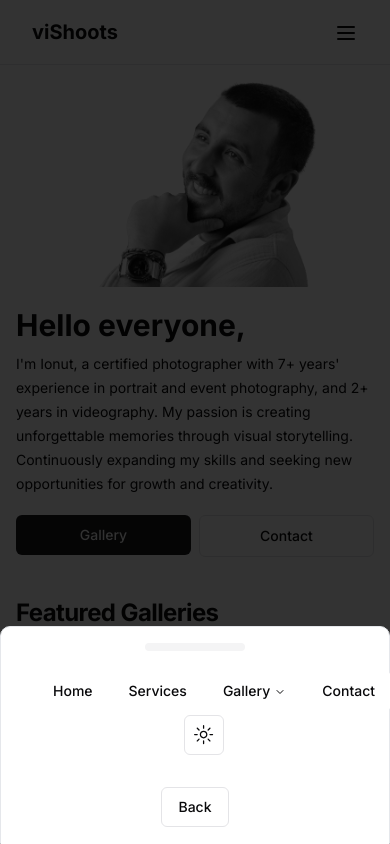
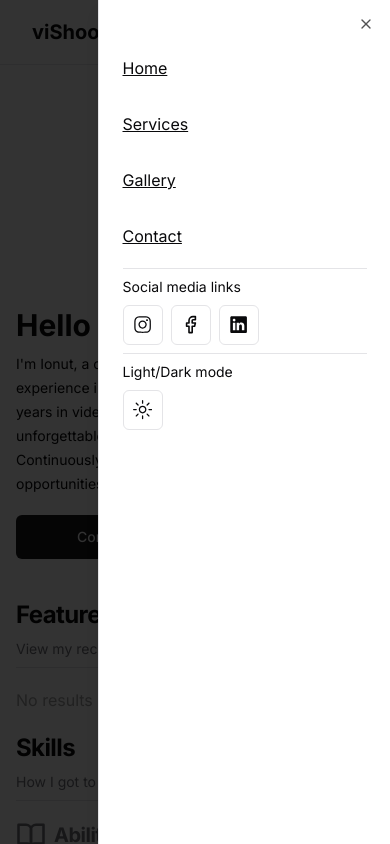
Before and after one commit to gileanu/vishoots, a Next.js app: page / in a window 390 px wide. Both pictures are taken after a click on the button 346 px from the left and 33 px from the top of the page. Shown: the top 844 px of the page. Built offline with nearby package versions, Linux system fonts and the light colour scheme.

Commit message:
[feat] better mobile menu

```diff
--- a/app/(root)/components/mobile-herosec.tsx
+++ b/app/(root)/components/mobile-herosec.tsx
@@ -2,6 +2,7 @@ import { motion } from "framer-motion";
 import { Button } from "@/components/ui/button";
 import Image from "next/image";
 import Mirlea from "@/public/assets/mirlea.png";
+import Link from "next/link";
 
 export const HeroMobile = () => {
   const heroText = "Hello everyone,".split(" ");
@@ -44,19 +45,24 @@ export const HeroMobile = () => {
             </motion.span>
           ))}
         </div>
-        <motion.div
-          initial={{ opacity: 0 }}
-          animate={{ opacity: 1 }}
-          transition={{ duration: 0.25 }}
-          className="w-full flex pt-5 sm:flex"
-        >
-          <Button variant="default" className="p-5 mr-2 w-1/2 sm:w-1/4">
-            Gallery
+        <div className="w-full items-center flex pt-5 sm:flex">
+          <Button
+            asChild
+            variant="default"
+            size="lg"
+            className="mr-2 w-1/2 sm:w-1/4"
+          >
+            <Link href="/contact">Contact</Link>
           </Button>
-          <Button variant="outline" className="p-5 w-1/2 sm:w-1/4">
-            Contact
+          <Button
+            asChild
+            variant="outline"
+            size="lg"
+            className="w-1/2 sm:w-1/4"
+          >
+            <Link href="/gallery">Gallery</Link>
           </Button>
-        </motion.div>
+        </div>
       </div>
       <div className="w-3/4 pb-5">
         <Image src={Mirlea} alt="Ionut Vilea" />
--- a/app/(root)/page.tsx
+++ b/app/(root)/page.tsx
@@ -56,11 +56,16 @@ export default function Home() {
                 </motion.span>
               ))}
             </div>
-            <div className="w-full pt-3">
-              <Button variant="default" className="p-5 mr-2 w-1/4">
+            <div className="w-full pt-3 justify-center items-center">
+              <Button
+                asChild
+                variant="default"
+                size="lg"
+                className="mr-2 w-1/3"
+              >
                 <Link href="/contact">Contact</Link>
               </Button>
-              <Button variant="outline" className="p-5 w-1/4">
+              <Button asChild variant="secondary" size="lg" className="w-1/3">
                 <Link href="/gallery">Gallery</Link>
               </Button>
             </div>
--- a/components/mobile-menu.tsx
+++ b/components/mobile-menu.tsx
@@ -1,42 +1,82 @@
 import {
-  Drawer,
-  DrawerClose,
-  DrawerContent,
-  DrawerDescription,
-  DrawerFooter,
-  DrawerHeader,
-  DrawerTitle,
-  DrawerTrigger,
-} from "@/components/ui/drawer";
-import { Button } from "@/components/ui/button";
-import { MenuIcon } from "lucide-react";
-import { NavBarItems } from "./navbar-menu-items";
+  Sheet,
+  SheetClose,
+  SheetContent,
+  SheetHeader,
+  SheetTrigger,
+} from "@/components/ui/sheet";
+
+import { LucideFacebook, MenuIcon } from "lucide-react";
+import Link from "next/link";
+import { Button } from "./ui/button";
+import { InstagramLogoIcon, LinkedInLogoIcon } from "@radix-ui/react-icons";
 import { ModeToggle } from "./theme-toggle";
-import Link from "next/link";
+import { Separator } from "./ui/separator";
 
 export function MobileDrawer() {
   return (
-    <Drawer>
-      <DrawerTrigger>
-        <MenuIcon />
-      </DrawerTrigger>
-      <DrawerContent>
-        <DrawerHeader>
-          <div className="">
-            <div className="pl-5 pt-1 flex-auto">
-              <NavBarItems />
-            </div>
-            <div className="pt-1 justify-end">
-              <ModeToggle />
-            </div>
+    <Sheet>
+      <SheetTrigger>
+        <MenuIcon></MenuIcon>
+      </SheetTrigger>
+      <SheetContent>
+        <SheetHeader>
+          <SheetClose asChild>
+            <Link
+              className="text-left text-md rounded-md py-3 mt-5 underline"
+              href="/"
+            >
+              Home
+            </Link>
+          </SheetClose>
+          <SheetClose asChild>
+            <Link
+              className="text-left text-md rounded-md py-3 underline"
+              href="/services"
+            >
+              Services
+            </Link>
+          </SheetClose>
+          <SheetClose asChild>
+            <Link
+              className="text-left text-md rounded-md py-3 underline"
+              href="/gallery"
+            >
+              Gallery
+            </Link>
+          </SheetClose>
+          <SheetClose asChild>
+            <Link
+              className="text-left text-md rounded-md py-3 underline"
+              href="/contact"
+            >
+              Contact
+            </Link>
+          </SheetClose>
+          <Separator decorative className="my-4" />
+          <p className="text-left text-sm">Social media links</p>
+          <div className="inline-flex gap-2">
+            <Button asChild variant="outline" size="icon">
+              <Link target="_blank" href="https://www.instagram.com/vi.shoots/">
+                <InstagramLogoIcon className="h-[1.2rem] w-[1.2rem]" />
+              </Link>
+            </Button>
+            <Button asChild variant="outline" size="icon">
+              <Link target="_blank" href="https://www.instagram.com/vi.shoots/">
+                <LucideFacebook className="h-[1.2rem] w-[1.2rem]" />
+              </Link>
+            </Button>
+            <Button asChild variant="outline" size="icon">
+              <Link target="_blank" href="https://www.instagram.com/vi.shoots/">
+                <LinkedInLogoIcon className="h-[1.2rem] w-[1.2rem]" />
+              </Link>
+            </Button>
           </div>
-        </DrawerHeader>
-        <DrawerFooter>
-          <DrawerClose>
-            <Button variant="outline">Back</Button>
-          </DrawerClose>
-        </DrawerFooter>
-      </DrawerContent>
-    </Drawer>
+          <Separator decorative className="" />
+          <p className="text-left text-sm">Light/Dark mode</p>
+          <ModeToggle />
+        </SheetHeader>
+      </SheetContent>
+    </Sheet>
   );
 }
--- a/components/ui/button.tsx
+++ b/components/ui/button.tsx
@@ -1,8 +1,8 @@
-import * as React from "react"
-import { Slot } from "@radix-ui/react-slot"
-import { cva, type VariantProps } from "class-variance-authority"
+import * as React from "react";
+import { Slot } from "@radix-ui/react-slot";
+import { cva, type VariantProps } from "class-variance-authority";
 
-import { cn } from "@/lib/utils"
+import { cn } from "@/lib/utils";
 
 const buttonVariants = cva(
   "inline-flex items-center justify-center whitespace-nowrap rounded-md text-sm font-medium ring-offset-background transition-colors focus-visible:outline-none focus-visible:ring-2 focus-visible:ring-ring focus-visible:ring-offset-2 disabled:pointer-events-none disabled:opacity-50",
@@ -15,7 +15,7 @@ const buttonVariants = cva(
         outline:
           "border border-input bg-background hover:bg-accent hover:text-accent-foreground",
         secondary:
-          "bg-secondary text-secondary-foreground hover:bg-secondary/80",
+          "bg-secondary border text-secondary-foreground hover:bg-secondary/20",
         ghost: "hover:bg-accent hover:text-accent-foreground",
         link: "text-primary underline-offset-4 hover:underline",
       },
@@ -31,26 +31,26 @@ const buttonVariants = cva(
       size: "default",
     },
   }
-)
+);
 
 export interface ButtonProps
   extends React.ButtonHTMLAttributes<HTMLButtonElement>,
     VariantProps<typeof buttonVariants> {
-  asChild?: boolean
+  asChild?: boolean;
 }
 
 const Button = React.forwardRef<HTMLButtonElement, ButtonProps>(
   ({ className, variant, size, asChild = false, ...props }, ref) => {
-    const Comp = asChild ? Slot : "button"
+    const Comp = asChild ? Slot : "button";
     return (
       <Comp
         className={cn(buttonVariants({ variant, size, className }))}
         ref={ref}
         {...props}
       />
-    )
+    );
   }
-)
-Button.displayName = "Button"
+);
+Button.displayName = "Button";
 
-export { Button, buttonVariants }
+export { Button, buttonVariants };
--- /dev/null
+++ b/components/ui/collapsible.tsx
@@ -0,0 +1,11 @@
+"use client"
+
+import * as CollapsiblePrimitive from "@radix-ui/react-collapsible"
+
+const Collapsible = CollapsiblePrimitive.Root
+
+const CollapsibleTrigger = CollapsiblePrimitive.CollapsibleTrigger
+
+const CollapsibleContent = CollapsiblePrimitive.CollapsibleContent
+
+export { Collapsible, CollapsibleTrigger, CollapsibleContent }
--- /dev/null
+++ b/components/ui/sheet.tsx
@@ -0,0 +1,140 @@
+"use client";
+
+import * as React from "react";
+import * as SheetPrimitive from "@radix-ui/react-dialog";
+import { cva, type VariantProps } from "class-variance-authority";
+import { X } from "lucide-react";
+
+import { cn } from "@/lib/utils";
+
+const Sheet = SheetPrimitive.Root;
+
+const SheetTrigger = SheetPrimitive.Trigger;
+
+const SheetClose = SheetPrimitive.Close;
+
+const SheetPortal = SheetPrimitive.Portal;
+
+const SheetOverlay = React.forwardRef<
+  React.ElementRef<typeof SheetPrimitive.Overlay>,
+  React.ComponentPropsWithoutRef<typeof SheetPrimitive.Overlay>
+>(({ className, ...props }, ref) => (
+  <SheetPrimitive.Overlay
+    className={cn(
+      "fixed inset-0 z-50 bg-black/80  data-[state=open]:animate-in data-[state=closed]:animate-out data-[state=closed]:fade-out-0 data-[state=open]:fade-in-0",
+      className
+    )}
+    {...props}
+    ref={ref}
+  />
+));
+SheetOverlay.displayName = SheetPrimitive.Overlay.displayName;
+
+const sheetVariants = cva(
+  "fixed z-50 gap-4 bg-background p-6 shadow-lg transition ease-in-out data-[state=open]:animate-in data-[state=closed]:animate-out data-[state=closed]:duration-300 data-[state=open]:duration-500",
+  {
+    variants: {
+      side: {
+        top: "inset-x-0 top-0 border-b border-input data-[state=closed]:slide-out-to-top data-[state=open]:slide-in-from-top",
+        bottom:
+          "inset-x-0 bottom-0 border-t border-input data-[state=closed]:slide-out-to-bottom data-[state=open]:slide-in-from-bottom",
+        left: "inset-y-0 left-0 h-full w-3/4 border-r border-input data-[state=closed]:slide-out-to-left data-[state=open]:slide-in-from-left sm:max-w-sm",
+        right:
+          "inset-y-0 right-0 h-full w-3/4  border-l border-input data-[state=closed]:slide-out-to-right data-[state=open]:slide-in-from-right sm:max-w-sm",
+      },
+    },
+    defaultVariants: {
+      side: "right",
+    },
+  }
+);
+
+interface SheetContentProps
+  extends React.ComponentPropsWithoutRef<typeof SheetPrimitive.Content>,
+    VariantProps<typeof sheetVariants> {}
+
+const SheetContent = React.forwardRef<
+  React.ElementRef<typeof SheetPrimitive.Content>,
+  SheetContentProps
+>(({ side = "right", className, children, ...props }, ref) => (
+  <SheetPortal>
+    <SheetOverlay />
+    <SheetPrimitive.Content
+      ref={ref}
+      className={cn(sheetVariants({ side }), className)}
+      {...props}
+    >
+      {children}
+      <SheetPrimitive.Close className="absolute right-4 top-4 rounded-sm opacity-70 ring-offset-background transition-opacity hover:opacity-100 focus:outline-none focus:ring-2 focus:ring-ring focus:ring-offset-2 disabled:pointer-events-none data-[state=open]:bg-secondary">
+        <X className="h-4 w-4" />
+        <span className="sr-only">Close</span>
+      </SheetPrimitive.Close>
+    </SheetPrimitive.Content>
+  </SheetPortal>
+));
+SheetContent.displayName = SheetPrimitive.Content.displayName;
+
+const SheetHeader = ({
+  className,
+  ...props
+}: React.HTMLAttributes<HTMLDivElement>) => (
+  <div
+    className={cn(
+      "flex flex-col space-y-2 text-center sm:text-left",
+      className
+    )}
+    {...props}
+  />
+);
+SheetHeader.displayName = "SheetHeader";
+
+const SheetFooter = ({
+  className,
+  ...props
+}: React.HTMLAttributes<HTMLDivElement>) => (
+  <div
+    className={cn(
+      "flex flex-col-reverse sm:flex-row sm:justify-end sm:space-x-2",
+      className
+    )}
+    {...props}
+  />
+);
+SheetFooter.displayName = "SheetFooter";
+
+const SheetTitle = React.forwardRef<
+  React.ElementRef<typeof SheetPrimitive.Title>,
+  React.ComponentPropsWithoutRef<typeof SheetPrimitive.Title>
+>(({ className, ...props }, ref) => (
+  <SheetPrimitive.Title
+    ref={ref}
+    className={cn("text-lg font-semibold text-foreground", className)}
+    {...props}
+  />
+));
+SheetTitle.displayName = SheetPrimitive.Title.displayName;
+
+const SheetDescription = React.forwardRef<
+  React.ElementRef<typeof SheetPrimitive.Description>,
+  React.ComponentPropsWithoutRef<typeof SheetPrimitive.Description>
+>(({ className, ...props }, ref) => (
+  <SheetPrimitive.Description
+    ref={ref}
+    className={cn("text-sm text-muted-foreground", className)}
+    {...props}
+  />
+));
+SheetDescription.displayName = SheetPrimitive.Description.displayName;
+
+export {
+  Sheet,
+  SheetPortal,
+  SheetOverlay,
+  SheetTrigger,
+  SheetClose,
+  SheetContent,
+  SheetHeader,
+  SheetFooter,
+  SheetTitle,
+  SheetDescription,
+};
--- a/package.json
+++ b/package.json
@@ -10,6 +10,7 @@
   },
   "dependencies": {
     "@radix-ui/react-aspect-ratio": "^1.0.3",
+    "@radix-ui/react-collapsible": "^1.0.3",
     "@radix-ui/react-dialog": "^1.0.5",
     "@radix-ui/react-dropdown-menu": "^2.0.6",
     "@radix-ui/react-icons": "^1.3.0",
@@ -25,6 +26,7 @@
     "react": "^18",
     "react-dom": "^18",
     "react-icons": "^5.0.1",
+    "react-social-icons": "^6.14.0",
     "tailwind-merge": "^2.2.1",
     "tailwindcss-animate": "^1.0.7",
     "vaul": "^0.9.0"
```
Also changed, not shown: 1 other file (tests, documents, lock files or other folders).
